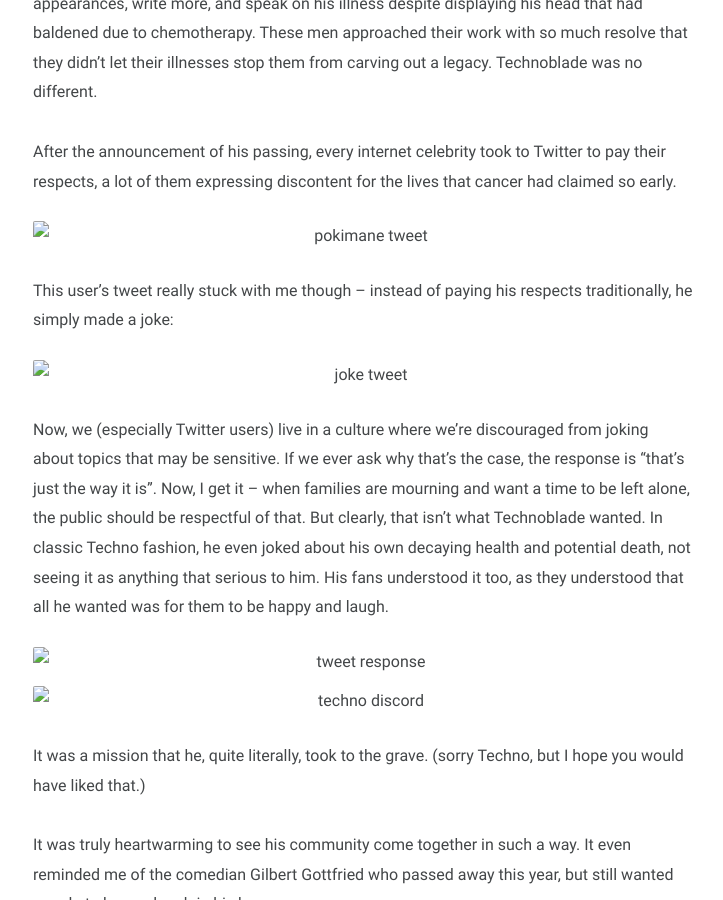
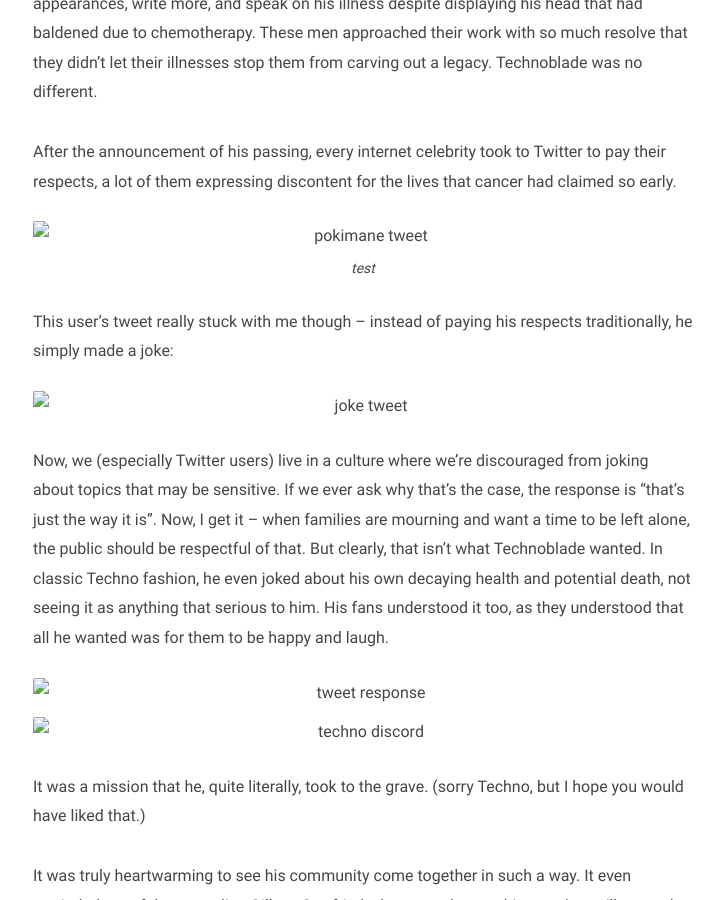
Before and after one commit to zhaju/old, a Jekyll site: the page built from _posts/rip-technoblade/2022-07-01-rip-technoblade.md, in a window 1280 px wide and 900 px high, scrolled down 1954 px. Shown: the whole window, without its empty margins (277-1000 px from the left). Built offline with Jekyll 4.4.1, drawn with Linux system fonts in a browser that asks for light colours.

Commit message:
Update 2022-07-01-rip-technoblade.md

```diff
--- a/_posts/rip-technoblade/2022-07-01-rip-technoblade.md
+++ b/_posts/rip-technoblade/2022-07-01-rip-technoblade.md
@@ -22,7 +22,8 @@ Technoblade was a rare occurrence. He was a man driven by a passion so strong th
 After the announcement of his passing, every internet celebrity took to Twitter to pay their respects, a lot of them expressing discontent for the lives that cancer had claimed so early.
 
 <figure>
-<img src="t1.png" alt="pokimane tweet">
+  <img src="t1.png" alt="pokimane tweet">
+  <figcaption>test</figcaption>
 </figure>
 
 This user’s tweet really stuck with me though – instead of paying his respects traditionally, he simply made a joke:
```
